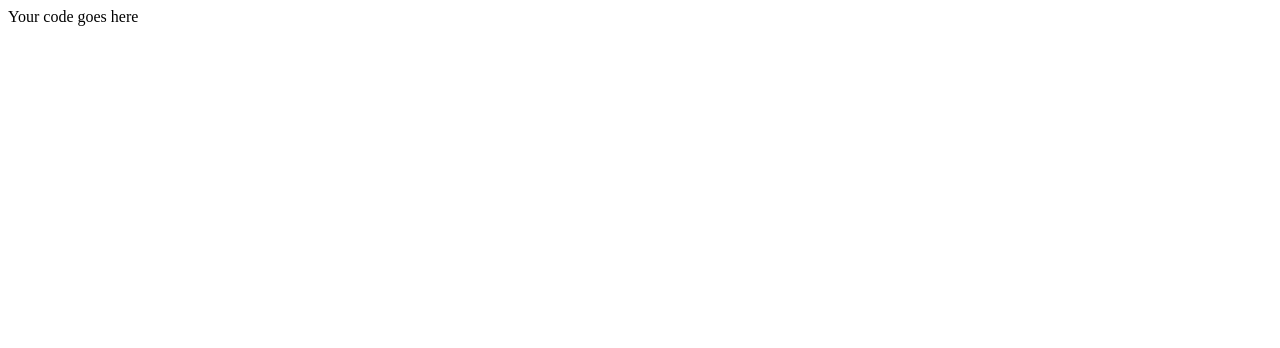
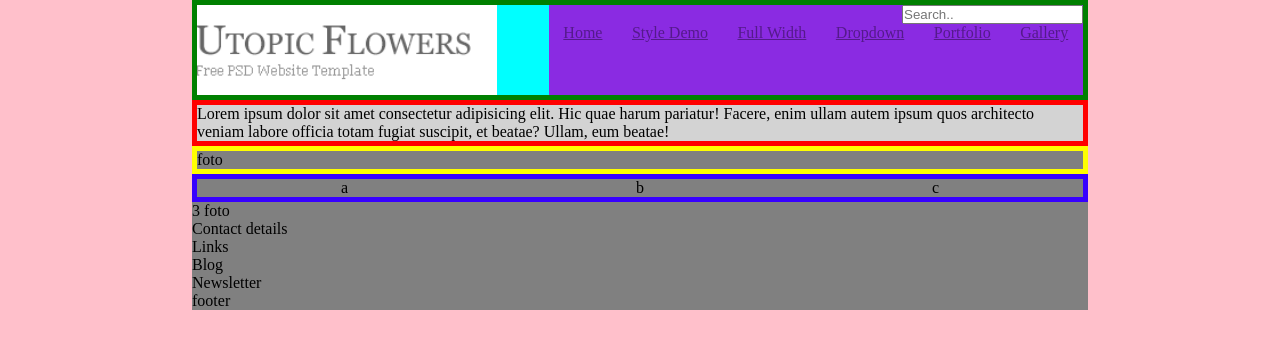
Before and after one commit to nadiaporton/Utopic-Flowers, a plain HTML site: page index.html in a window 1280 px wide. Drawn offline with Linux system fonts and the light colour scheme.

Commit message:
tweede versie

```diff
--- a/css/style.css
+++ b/css/style.css
@@ -1,7 +1,92 @@
-*{
+* {
     margin: 0;
     padding: 0;
     box-sizing: border-box;
 }
 
+
+/* test link met html */
+
+body {
+    background-color: pink;
+}
+
+
 /* Your code goes here */
+
+.container {
+    background-color: gray;
+    /* width is 80 % van de body, van het scherm */
+    width: 70%;
+    margin: 0 auto;
+    /* verplaats naar midden met margin 0 auto */
+    display: flex;
+    flex-direction: column;
+    justify-content: center;
+    border-top: 5px solid #;
+}
+
+.header {
+    background-color: white;
+    border: 5px solid green;
+    display: flex;
+    flex-direction: row;
+    height: 100px;
+}
+
+.headerleft {
+    background-color: aqua;
+    flex-grow: 1;
+    /* width: 40%; */
+    display: flex;
+    /* justify-content: start; */
+    /* background-image: url(../img/logo.png/); */
+    /* You must set a specified height */
+    background-position: center;
+    /* Center the image */
+    /* background-repeat: no-repeat; */
+    /* Do not repeat the image */
+    /* background-size: cover; */
+}
+
+.headerright {
+    background-color: blueviolet;
+    /* width: 60%; */
+    flex-grow: 2;
+    display: flex;
+    flex-direction: column;
+    justify-content: right;
+}
+
+.search {
+    display: flex;
+    justify-content: flex-end;
+}
+
+.navbar {
+    display: flex;
+    justify-content: space-around;
+}
+
+.text {
+    border: 5px solid red;
+    background-color: lightgray;
+    display: flex;
+    justify-content: stretch;
+}
+
+.foto {
+    border: 5px solid yellow;
+}
+
+.kolom {
+    border: 5px solid rgb(55, 0, 255);
+    display: flex;
+    flex-direction: row;
+    flex-wrap: nowrap;
+    justify-content: space-around;
+    align-items: center;
+    align-content: space-between;
+}
+
+.fourColumn {}
--- a/index.html
+++ b/index.html
@@ -1,11 +1,50 @@
 <!DOCTYPE html>
 <html lang="en">
+
 <head>
     <meta charset="UTF-8">
     <meta name="viewport" content="width=device-width, initial-scale=1.0">
-    <title>Utopic Flowers - JOUW NAAM</title>
+    <title>Utopic Flowers - NADIA PORTON</title>
+    <link rel="stylesheet" href="css/style.css">
 </head>
+
 <body>
-    Your code goes here
+    <div class="container">
+        <!-- in de header zit een logo en 5 links en een searchbar -->
+        <div class="header">
+            <div class="headerleft">
+                <img src="img/logo.png" alt="logo">
+            </div>
+            <div class="headerright">
+                <div class="search">
+                    <input type="text" placeholder="Search..">
+                </div>
+                <div class="navbar">
+                    <a href="">Home</a>
+                    <a href="">Style Demo</a>
+                    <a href="">Full Width</a>
+                    <a href="">Dropdown</a>
+                    <a href="">Portfolio</a>
+                    <a href="">Gallery</a>
+                </div>
+            </div>
+        </div>
+        <div class="text">Lorem ipsum dolor sit amet consectetur adipisicing elit. Hic quae harum pariatur! Facere, enim ullam autem ipsum quos architecto veniam labore officia totam fugiat suscipit, et beatae? Ullam, eum beatae!</div>
+        <div class="foto">foto</div>
+        <div class="kolom">
+            <div>a</div>
+            <div>b</div>
+            <div>c</div>
+        </div>
+        <div>3 foto</div>
+        <div class="fourColumn">
+            <div>Contact details</div>
+            <div>Links</div>
+            <div>Blog</div>
+            <div>Newsletter</div>
+        </div>
+        <div>footer</div>
+    </div>
 </body>
+
 </html>
```
